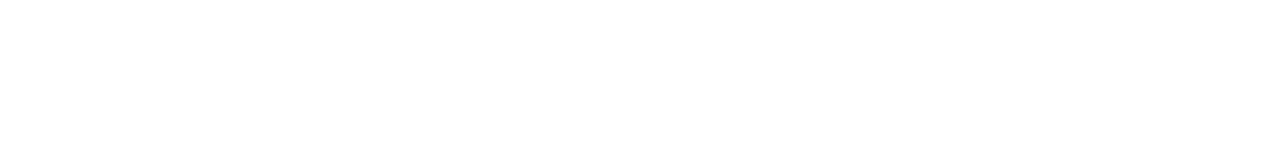
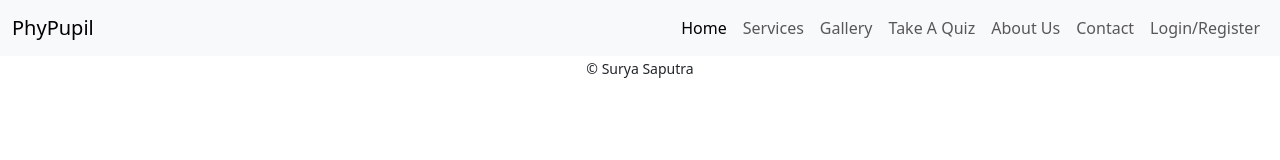
Before and after one commit to suryasaputra2016/phypupil, a plain HTML site: page index.html in a window 1280 px wide. Drawn offline with nearby package versions, Linux system fonts and the light colour scheme.

Commit message:
add navbar and footer

```diff
--- a/index.html
+++ b/index.html
@@ -4,8 +4,49 @@
     <meta charset="UTF-8">
     <meta name="viewport" content="width=device-width, initial-scale=1.0">
     <title>Home</title>
+
+    <link href="https://cdn.jsdelivr.net/npm/bootstrap@5.3.3/dist/css/bootstrap.min.css" rel="stylesheet" integrity="sha384-QWTKZyjpPEjISv5WaRU9OFeRpok6YctnYmDr5pNlyT2bRjXh0JMhjY6hW+ALEwIH" crossorigin="anonymous">
+    <script src="https://cdn.jsdelivr.net/npm/bootstrap@5.3.3/dist/js/bootstrap.bundle.min.js" integrity="sha384-YvpcrYf0tY3lHB60NNkmXc5s9fDVZLESaAA55NDzOxhy9GkcIdslK1eN7N6jIeHz" crossorigin="anonymous" defer></script>
 </head>
 <body>
+    <nav class="navbar navbar-expand-lg bg-body-tertiary">
+        <div class="container-fluid">
+          <a class="navbar-brand" href="#">PhyPupil</a>
+          <button class="navbar-toggler" type="button" data-bs-toggle="collapse" data-bs-target="#nav" aria-controls="navbarNav" aria-expanded="false" aria-label="Toggle navigation">
+            <span class="navbar-toggler-icon"></span>
+          </button>
+          <div class="collapse navbar-collapse justify-content-end" id="nav">
+            <ul class="navbar-nav">
+              <li class="nav-item">
+                <a class="nav-link active" aria-current="page" href="#">Home</a>
+              </li>
+              <li class="nav-item">
+                <a class="nav-link" href="#">Services</a>
+              </li>
+              <li class="nav-item">
+                <a class="nav-link" href="#">Gallery</a>
+              </li>
+              <li class="nav-item">
+                <a class="nav-link" href="#">Take A Quiz</a>
+              </li>
+              <li class="nav-item">
+                <a class="nav-link" href="#">About Us</a>
+              </li>
+              <li class="nav-item">
+                <a class="nav-link" href="#">Contact</a>
+              </li>
+              <li class="nav-item">
+                <a class="nav-link" href="#">Login/Register</a>
+              </li>
+            </ul>
+          </div>
+        </div>
+      </nav>
 
+      <div class="container">
+
+      </div>
+
+      <footer class="text-center"><small>&copy; Surya Saputra</small></footer>
 </body>
 </html>
```
